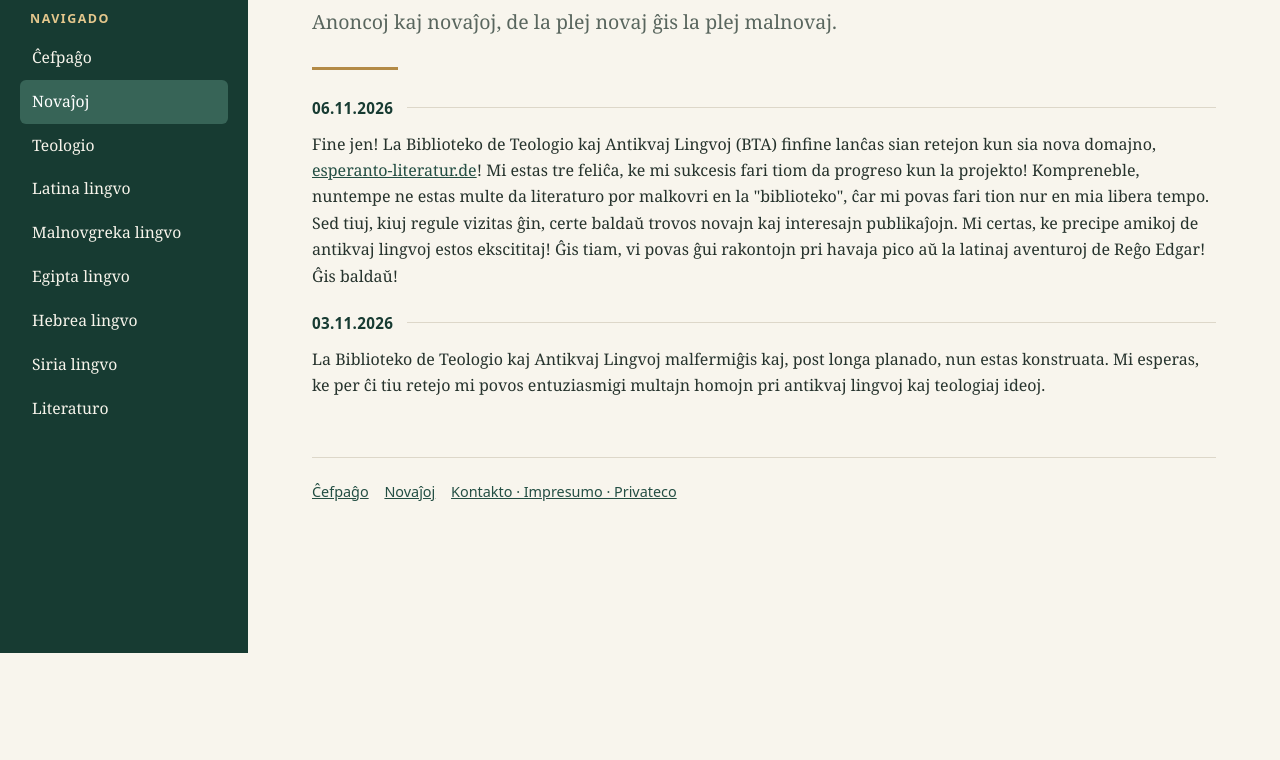
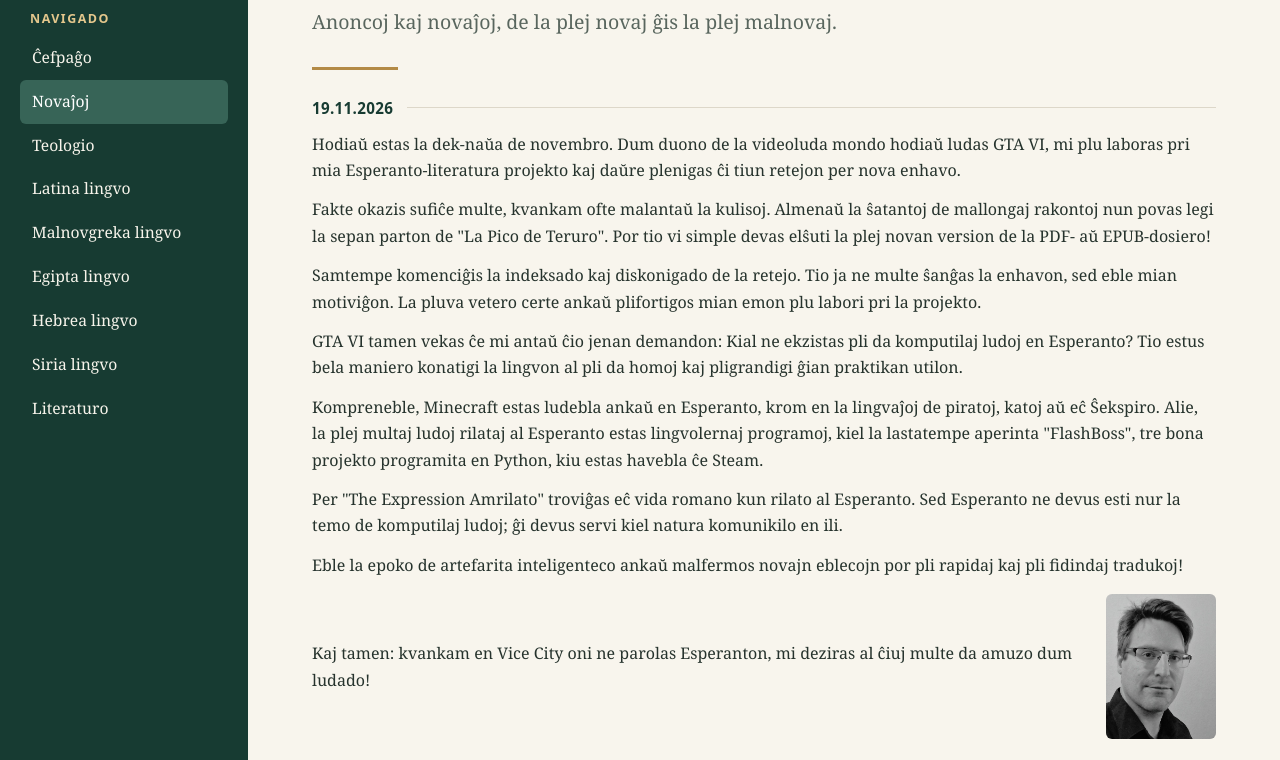
Before and after one commit to gregorbadeda/gregorbadeda.github.io, a plain HTML site: page novajoj.html in a window 1280 px wide. Shown: the part 147-907 px from the top of the page. Before the commit the page ends 800 px from the top, so only its background shows below. Drawn offline with Linux system fonts and the light colour scheme.

Commit message:
Add news entry for November 19, 2026
Added a new news entry about the ongoing work on an Esperanto literary project and reflections on video games in Esperanto.

```diff
--- a/novajoj.html
+++ b/novajoj.html
@@ -99,7 +99,84 @@
       </header>
 
       <!-- NOVAĴOJ: Enmetu ĉiun novan novaĵon SUPER la antaŭaj por konservi la ordon. -->
+
 <article class="news-entry">
+  <div class="news-date">
+    <time datetime="2026-11-19">19.11.2026</time>
+  </div>
+
+  <p>
+    Hodiaŭ estas la dek-naŭa de novembro. Dum duono de la
+    videoluda mondo hodiaŭ ludas GTA VI, mi plu laboras pri
+    mia Esperanto-literatura projekto kaj daŭre plenigas
+    ĉi tiun retejon per nova enhavo.
+  </p>
+
+  <p>
+    Fakte okazis sufiĉe multe, kvankam ofte malantaŭ la kulisoj.
+    Almenaŭ la ŝatantoj de mallongaj rakontoj nun povas legi
+    la sepan parton de "La Pico de Teruro". Por tio vi simple
+    devas elŝuti la plej novan version de la PDF- aŭ
+    EPUB-dosiero!
+  </p>
+
+  <p>
+    Samtempe komenciĝis la indeksado kaj diskonigado de la
+    retejo. Tio ja ne multe ŝanĝas la enhavon, sed eble
+    mian motiviĝon. La pluva vetero certe ankaŭ plifortigos
+    mian emon plu labori pri la projekto.
+  </p>
+
+  <p>
+    GTA VI tamen vekas ĉe mi antaŭ ĉio jenan demandon:
+    Kial ne ekzistas pli da komputilaj ludoj en Esperanto?
+    Tio estus bela maniero konatigi la lingvon al pli da
+    homoj kaj pligrandigi ĝian praktikan utilon.
+  </p>
+
+  <p>
+    Kompreneble, Minecraft estas ludebla ankaŭ en Esperanto,
+    krom en la lingvaĵoj de piratoj, katoj aŭ eĉ Ŝekspiro.
+    Alie, la plej multaj ludoj rilataj al Esperanto estas
+    lingvolernaj programoj, kiel la lastatempe aperinta
+    "FlashBoss", tre bona projekto programita en Python,
+    kiu estas havebla ĉe Steam.
+  </p>
+
+  <p>
+    Per "The Expression Amrilato" troviĝas eĉ vida romano
+    kun rilato al Esperanto. Sed Esperanto ne devus esti
+    nur la temo de komputilaj ludoj; ĝi devus servi kiel
+    natura komunikilo en ili.
+  </p>
+
+  <p>
+    Eble la epoko de artefarita inteligenteco ankaŭ
+    malfermos novajn eblecojn por pli rapidaj kaj pli
+    fidindaj tradukoj!
+  </p>
+<div style="display: flex; align-items: center; gap: 18px; margin-top: 1em;">
+
+  <p style="flex: 1; margin: 0;">
+    Kaj tamen: kvankam en Vice City oni ne parolas
+    Esperanton, mi deziras al ĉiuj multe da amuzo
+    dum ludado!
+  </p>
+
+  <img
+    src="GregorBadedaNovajoj.jpg"
+    alt="Gregor Badeda"
+    style="width: 110px; height: 145px;
+           object-fit: cover;
+           border-radius: 6px;
+           flex-shrink: 0;"
+  >
+
+</div>
+
+</article>
+
+      <article class="news-entry">
   <div class="news-date">
     <time datetime="2026-11-06">06.11.2026</time>
   </div>
```
